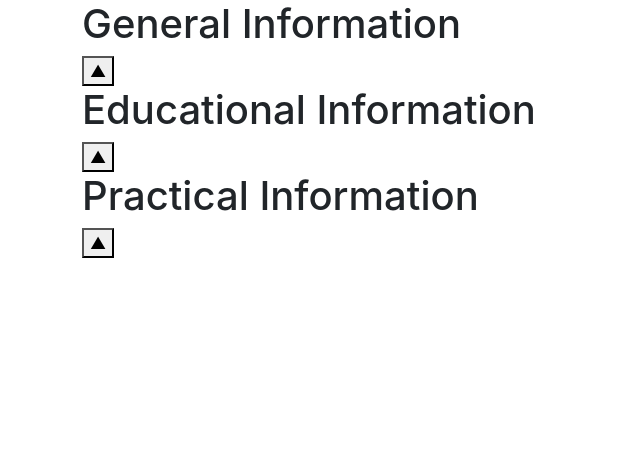
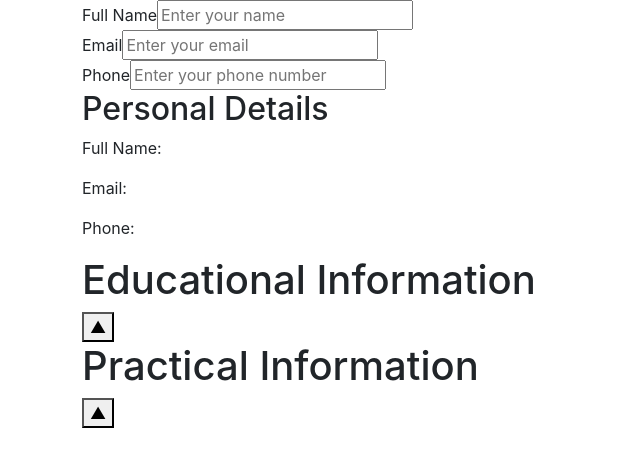
Before and after one commit to jHa1911/cv-app, a React (Create React App) app: page / in a window 1280 px wide. Shown: the top 466 px of the page, without its empty margins (0-640 px from the left). Built offline with nearby package versions, Linux system fonts and the light colour scheme.

Commit message:
created a reuseable InputGroup component

```diff
--- a/src/components/GeneralInformation.jsx
+++ b/src/components/GeneralInformation.jsx
@@ -1,92 +1,51 @@
 import React, { useState } from 'react'
-import CollapsibleSection from './CollapsibleSection'
+import InputGroup from './InputGroup'
 
 function GeneralInformation() {
-    const [name, setName] = useState('')
-    const [email, setEmail] = useState('')
-    const [phoneNumber, setPhoneNumber] = useState('')
-    const [submittedData, setSubmittedData] = useState(null)
-    //const [isGeneralInfoCollapsed, setGeneralInfoCollapsed] = useState(false);
-    const [isCollapsed, setIsCollapsed] = useState(false)
-   // const [isEditing, setIsEditing] = useState(false)
-
-    const handleSubmit = (e) => {
-        e.preventDefault();
-        console.log("Form submitted!");
-        setSubmittedData({ name: name, email: email, phoneNumber: phoneNumber });
-        setIsCollapsed(!isCollapsed);
+    const [personalInfo, setPersonalInfo] = useState({
+        fullname: '',
+        email: '',
+        phone: ''
+    });
+    function handleChange(e) {
+        setPersonalInfo({ ...personalInfo, [e.target.id]: e.target.value });
     };
-
-    const toggleCollapse = () => {
-        setIsCollapsed(!isCollapsed);
-    };
-
-    const handleEdit = (e) => {
-        setIsCollapsed(true)
-        if (!submittedData) return;
-        setName(submittedData.name);
-        setEmail(submittedData.email);
-        setPhoneNumber(submittedData.phoneNumber);
-
-    };
-
-
 
 
     return (
         <div>
-            <h1>General Information</h1>
-            <button className="collapse-button" onClick={toggleCollapse}>
-                {isCollapsed ? '▼' : '▲'}
-            </button>
-            {
-                isCollapsed && (
-                    <form onSubmit={handleSubmit}>
-                        <label>
-                            Name:
-                            <input
+            <InputGroup
+                id="fullname"
+                label="Full Name"
                 type="text"
-                                value={name}
-                                onChange={(e) => setName(e.target.value)}
+                placeholder="Enter your name"
+                onChange={handleChange}
+                value={personalInfo.fullname}
             />
-                        </label>
-                        <br />
-                        <label>
-                            Email:
-                            <input
+            <InputGroup
+                id="email"
+                label="Email"
                 type="email"
-                                value={email}
-                                onChange={(e) => setEmail(e.target.value)}
+                placeholder="Enter your email"
+                onChange={handleChange}
             />
-                        </label>
-                        <br />
-                        <label>
-                            Phone Number:
-                            <input
+            <InputGroup
+                id="phone"
+                label="Phone"
                 type="tel"
-                                value={phoneNumber}
-                                onChange={(e) => setPhoneNumber(e.target.value)}
+                placeholder="Enter your phone number"
+                onChange={handleChange}
             />
-                        </label>
-                        <br />
-                        <button type="submit">Submit</button>
-                    </form>
-                )
-            }
-            {
-                submittedData && !isCollapsed && (
-                    <div>
-                        <h2>Submitted Data</h2>
-                        <p>Name: {submittedData.name}</p>
-                        <p>Email: {submittedData.email}</p>
-                        <p>Phone Number: {submittedData.phoneNumber}</p>
-                        <button onClick={handleEdit}>Edit</button>
+
+            <div className="personaldetails">
+                <h2>Personal Details</h2>
+                <p>Full Name: {personalInfo.fullname}</p>
+                <p>Email: {personalInfo.email}</p>
+                <p>Phone: {personalInfo.phone}</p>
             </div>
-                )
-            }
+
         </div>
     )
 }
 
-
 export default GeneralInformation
--- /dev/null
+++ b/src/components/InputGroup.jsx
@@ -0,0 +1,29 @@
+import React from 'react'
+
+function InputGroup({
+    id,
+    label,
+    type,
+    value,
+    onChange,
+    placeholder,
+    required,
+})
+
+{
+    return (
+        <div>
+            <label htmlFor={id}>{label}</label>
+            <input
+                id={id}
+                type={type}
+                value={value}
+                onChange={onChange}
+                placeholder={placeholder}
+                required={required}
+            />
+        </div>
+    )
+}
+
+export default InputGroup
```
Lines whose indentation alone changed are shown as unchanged.
